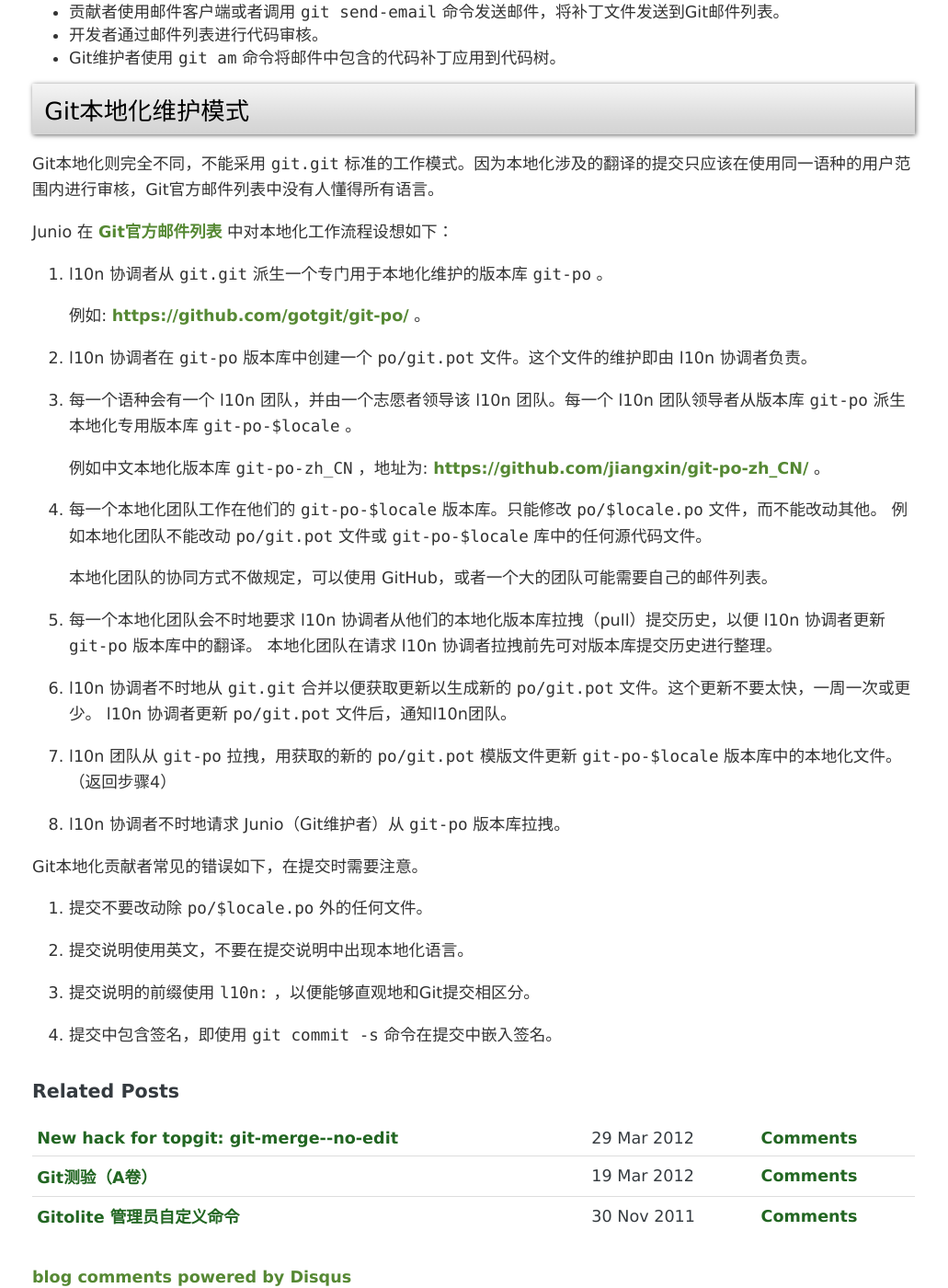
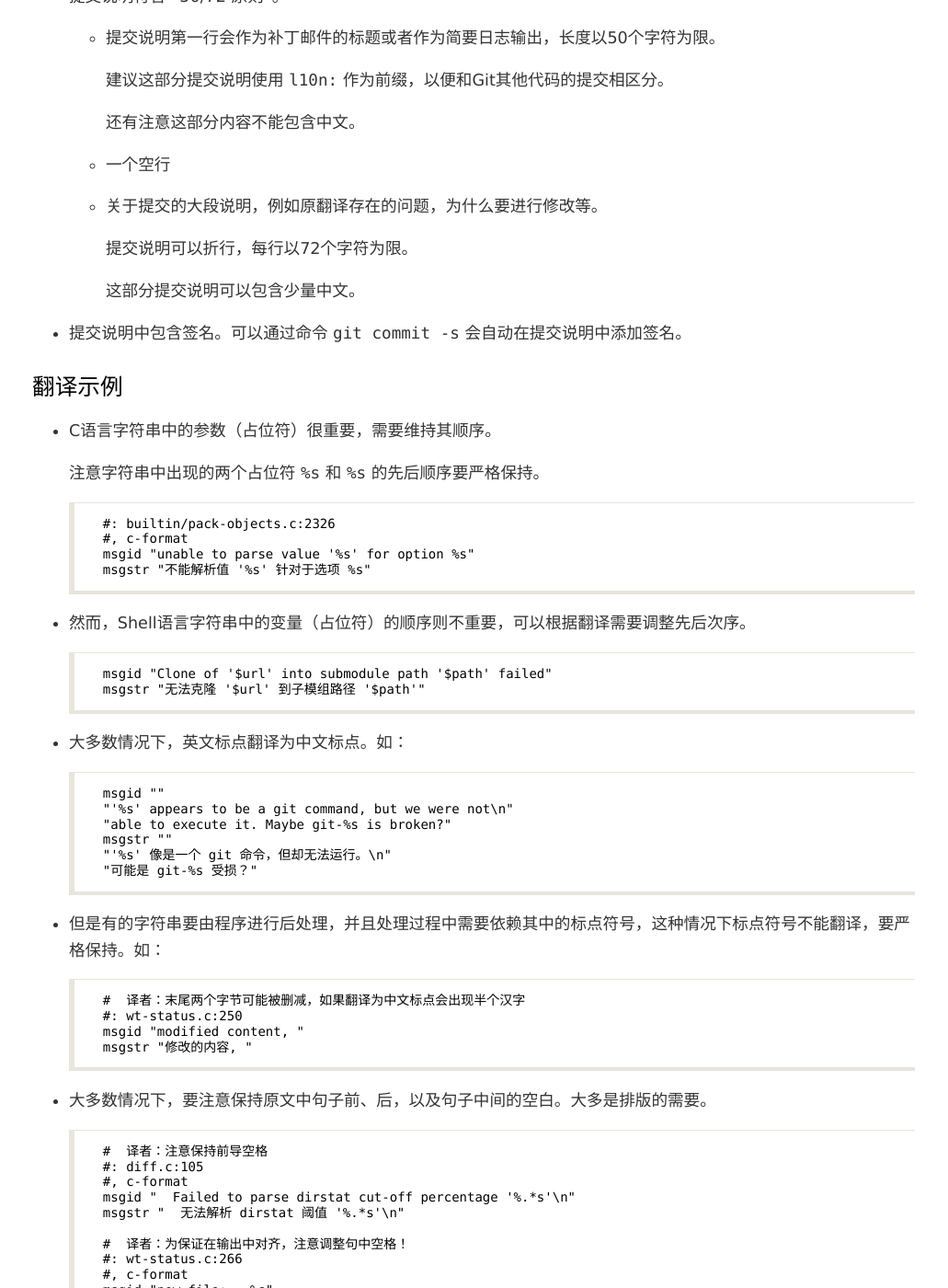
Before and after one commit to gotgit/gotgit.github.com, a Jekyll site: the page built from _posts/2012-02-28-git-l10n.md, in a window 1280 px wide and 1400 px high, scrolled down 1513 px. Shown: the whole window at 92% size, without its empty margins (125-1156 px from the left). Built offline with Jekyll 4.4.1, drawn with Linux system fonts in a browser that asks for light colours; Markdown is read by kramdown in place of the engine named in the settings; comment, search, counter and statistics services are not loaded; some of the changed text lies outside the part shown.

Commit message:
add git zh_CN l10n examples
Signed-off-by: Jiang Xin <worldhello.net@gmail.com>

```diff
--- a/_posts/2012-02-28-git-l10n.md
+++ b/_posts/2012-02-28-git-l10n.md
@@ -3,95 +3,200 @@ layout: post
 title: "Git中文本地化"
 ---
 
-Git从版本1.7.5（2011年4月）即开始国际化/本地化（i18n/l10n）的准备工作，到版本1.7.8正式完成了Git国际化/本地化框架和基础设施工作。
+Git从版本1.7.5（2011年4月）即开始国际化/本地化（i18n/l10n）的准备工作，到版本1.7.8正式完成了Git国际化/本地化框架和基础设施的工作。
 参见 [提交 5e9637c](https://github.com/git/git/commit/5e9637c629702e3d41ad01d95956d1835d7338e0) 。
 
-本地化工作也已经开始，可能会在 Git 1.7.10 版本对部分语种实现本地化。
+针对部分语种的本地化工作已经开始，最早会在 Git 1.7.10 版本开始提供中文的本地化支持。
 
-## Git中文本地化 ##
+## Git中文本地化注意事项 ##
 
-Git中文本地化的协同版本库为： [https://github.com/jiangxin/git-po-zh_CN/](https://github.com/jiangxin/git-po-zh_CN/) ，以下简称 `git-po-zh_CN` 。
-参与Git中文本地化，请使用GitHub提供的 Fork 和 Pull Request 工具。
+Git本地化（包括中文本地化）的协同方式不同于Git项目本身，不使用邮件列表进行提交评审，而是通过GitHub的协同工具来完成，这在Git邮件列表中有专门的讨论： [Git官方邮件列表](http://article.gmane.org/gmane.comp.version-control.git/189584) 。最终确定的工作流程参见Git源码中的文件 [po/README](https://github.com/git/git/blob/master/po/README) 。
 
-1. 本地化参与者使用 GitHub 的 Fork 功能从 `git-po-zh_CN` 派生项目，并将提交推送至派生版本库中。
+### 工作流程 ###
 
-2. 本地化参与者使用 GitHub 的 Pull Request 功能从派生版本库中的提交创建 Pull Request 到 `git-po-zh_CN` 版本库。
+中文本地化的协同版本库为： [https://github.com/gotgit/git-po-zh_CN/][git-po-zh_CN] ，以下简称 [git-po-zh_CN] 。
+如果您对翻译有修改或补充，请参照如下工作流程。
 
-3. 版本库 `git-po-zh_CN` 的管理者审核 Pull Request。若审核通过则将提交合并到代码树中。
+1. 使用 GitHub 的 Fork 功能从 [git-po-zh_CN] 派生项目。
+
+2. 从您个人派生的版本库克隆。如：
+
+        git clone git@github.com:<your-account>/git-po-zh_CN.git
+        cd git-po-zh_CN
+
+3. 修改 [po/zh_CN.po] 文件，补充和完善翻译内容，并提交。
+
+        edit po/zh_CN.po
+        ...
+        git add -u
+        git commit
+
+4. 将您的提交推送至GitHub（您的派生版本库）。
+
+        git push
+
+5. 使用GitHub提供的 pull request 功能，创建到 [git-po-zh_CN] 版本库的 Pull Request。
+
+6. 版本库 [git-po-zh_CN] 的管理者审核您的 Pull Request，若审核通过则将提交合并到代码树中，若不通过则会给出原因。
+
+### 提交规范 ###
 
 本地化参与者在创建 Pull Request 前，请先确认提交是否遵守下列规范：
 
-* 只能修改 `po/zh_CN.po` 文件，若改动了其他文件则提交被拒绝。
+* 只能修改 [po/zh_CN.po] 文件，或者在 [po/TEAMS] 文件中补充中文翻译团队成员列表。若对其他文件进行改动，会导致 pull request 被拒绝。
 
-* 提交说明必须使用英文，若在提交说明中包含中文则提交被拒绝。
+* 提交说明符合 “50/72 原则”。
 
-* 提交说明请使用 `l10n:` 作为前缀，以便和Git其他代码的提交相区分。
+  - 提交说明第一行会作为补丁邮件的标题或者作为简要日志输出，长度以50个字符为限。
 
-* 提交说明中应包含签名。使用命令 `git commit -s` 会自动在提交说明中添加签名。
+    建议这部分提交说明使用 `l10n:` 作为前缀，以便和Git其他代码的提交相区分。
 
-下面介绍一下 Git 国际化和本地化的整个工作流程。
+    还有注意这部分内容不能包含中文。
 
-## Git的国际化和本地化 ##
+  - 一个空行
 
-国际化（i18n）和本地化（l10n）的区别在于其工作内容的不同。Git国际化所做的工作包括：
+  - 关于提交的大段说明，例如原翻译存在的问题，为什么要进行修改等。
 
-- Gettext 相关函数的封装。
-- C 语言程序中字符串使用 gettext 相关函数标记。
-- Shell脚本中的字符串用 git-sh-i18n 中封装的 gettext 方法标记。
-- 提取和维护语言模版文件： `po/git.pot` 。
+    提交说明可以折行，每行以72个字符为限。
 
-Git本地化的工作包括：
-
-- 参照模版文件 `po/git.pot` ，逐条翻译为本地语言文件。如简体中文翻译为 `po/zh_CN.po` 。
-- 当 `po/git.pot` 更新时同步更新本地语言文件。
-
-## Git国际化维护模式 ##
-
-Git国际化的维护模式和 `git.git` 源代码的维护方式并无差别，即：
-
-- 贡献者使用 `git format-patch` 命令，将提交转换为补丁文件。
-- 贡献者使用邮件客户端或者调用 `git send-email` 命令发送邮件，将补丁文件发送到Git邮件列表。
-- 开发者通过邮件列表进行代码审核。
-- Git维护者使用 `git am` 命令将邮件中包含的代码补丁应用到代码树。
-
-## Git本地化维护模式 ##
-
-Git本地化则完全不同，不能采用 `git.git` 标准的工作模式。因为本地化涉及的翻译的提交只应该在使用同一语种的用户范围内进行审核，Git官方邮件列表中没有人懂得所有语言。
-
-Junio 在 [Git官方邮件列表](http://article.gmane.org/gmane.comp.version-control.git/189584) 中对本地化工作流程设想如下：
-
-1. l10n 协调者从 `git.git` 派生一个专门用于本地化维护的版本库 `git-po` 。
-
-    例如: [https://github.com/gotgit/git-po/](https://github.com/gotgit/git-po/) 。
-
-2. l10n 协调者在 `git-po` 版本库中创建一个 `po/git.pot` 文件。这个文件的维护即由 l10n 协调者负责。
-
-3. 每一个语种会有一个 l10n 团队，并由一个志愿者领导该 l10n 团队。每一个 l10n 团队领导者从版本库 `git-po` 派生本地化专用版本库 `git-po-$locale` 。
-
-    例如中文本地化版本库 `git-po-zh_CN` ，地址为: [https://github.com/jiangxin/git-po-zh_CN/](https://github.com/jiangxin/git-po-zh_CN/) 。
-
-4. 每一个本地化团队工作在他们的 `git-po-$locale` 版本库。只能修改 `po/$locale.po` 文件，而不能改动其他。
-   例如本地化团队不能改动 `po/git.pot` 文件或 `git-po-$locale` 库中的任何源代码文件。
-
-    本地化团队的协同方式不做规定，可以使用 GitHub，或者一个大的团队可能需要自己的邮件列表。
+    这部分提交说明可以包含少量中文。
 
 
-5. 每一个本地化团队会不时地要求 l10n 协调者从他们的本地化版本库拉拽（pull）提交历史，以便 l10n 协调者更新 `git-po` 版本库中的翻译。
-   本地化团队在请求 l10n 协调者拉拽前先可对版本库提交历史进行整理。
+* 提交说明中包含签名。可以通过命令 `git commit -s` 会自动在提交说明中添加签名。
 
-6. l10n 协调者不时地从 `git.git` 合并以便获取更新以生成新的 `po/git.pot` 文件。这个更新不要太快，一周一次或更少。
-   l10n 协调者更新 `po/git.pot` 文件后，通知l10n团队。
+### 翻译示例 ###
 
-7. l10n 团队从 `git-po` 拉拽，用获取的新的 `po/git.pot` 模版文件更新 `git-po-$locale` 版本库中的本地化文件。（返回步骤4）
+* C语言字符串中的参数（占位符）很重要，需要维持其顺序。
 
-8. l10n 协调者不时地请求 Junio（Git维护者）从 `git-po` 版本库拉拽。
+  注意字符串中出现的两个占位符 `%s` 和 `%s` 的先后顺序要严格保持。
 
-Git本地化贡献者常见的错误如下，在提交时需要注意。
+        #: builtin/pack-objects.c:2326
+        #, c-format
+        msgid "unable to parse value '%s' for option %s"
+        msgstr "不能解析值 '%s' 针对于选项 %s"
 
-1. 提交不要改动除 `po/$locale.po` 外的任何文件。
+* 然而，Shell语言字符串中的变量（占位符）的顺序则不重要，可以根据翻译需要调整先后次序。
 
-2. 提交说明使用英文，不要在提交说明中出现本地化语言。
+        msgid "Clone of '$url' into submodule path '$path' failed"
+        msgstr "无法克隆 '$url' 到子模组路径 '$path'"
 
-3. 提交说明的前缀使用 `l10n:` ，以便能够直观地和Git提交相区分。
+* 大多数情况下，英文标点翻译为中文标点。如：
 
-4. 提交中包含签名，即使用 `git commit -s` 命令在提交中嵌入签名。
+        msgid ""
+        "'%s' appears to be a git command, but we were not\n"
+        "able to execute it. Maybe git-%s is broken?"
+        msgstr ""
+        "'%s' 像是一个 git 命令，但却无法运行。\n"
+        "可能是 git-%s 受损？"
+
+* 但是有的字符串要由程序进行后处理，并且处理过程中需要依赖其中的标点符号，这种情况下标点符号不能翻译，要严格保持。如：
+
+        #  译者：末尾两个字节可能被删减，如果翻译为中文标点会出现半个汉字
+        #: wt-status.c:250
+        msgid "modified content, "
+        msgstr "修改的内容, "
+
+* 大多数情况下，要注意保持原文中句子前、后，以及句子中间的空白。大多是排版的需要。
+
+        #  译者：注意保持前导空格
+        #: diff.c:105
+        #, c-format
+        msgid "  Failed to parse dirstat cut-off percentage '%.*s'\n"
+        msgstr "  无法解析 dirstat 阈值 '%.*s'\n"
+
+        #  译者：为保证在输出中对齐，注意调整句中空格！
+        #: wt-status.c:266
+        #, c-format
+        msgid "new file:   %s"
+        msgstr "新文件：    %s"
+
+        #  译者：为保证在输出中对齐，注意调整句中空格！
+        #: wt-status.c:269
+        #, c-format
+        msgid "copied:     %s -> %s"
+        msgstr "拷贝：      %s -> %s"
+
+        #  译者：注意保持句尾空格
+        #: wt-status.c:890
+        msgid "Initial commit on "
+        msgstr "初始提交于 "
+
+* 但有的情况下涉及到两个翻译为中文的字符串拼接，原文中句子前、后包括句中的空白需要在译文中删除。
+
+        #  译者：汉字之间无空格，故删除尾部空格
+        #. TRANSLATORS: This is "remote " in "remote branch '%s' not found"
+        #: builtin/branch.c:163
+        msgid "remote "
+        msgstr "远程"
+
+        #  译者：%s若翻为中文，前后不需要空格
+        #: builtin/commit.c:783
+        #, c-format
+        msgid ""
+        "\n"
+        "It looks like you may be committing a %s.\n"
+        "If this is not correct, please remove the file\n"
+        "\t%s\n"
+        "and try again.\n"
+        msgstr ""
+        "\n"
+        "看起来您正在提交一个%s。\n"
+        "如果不是这样，请删除文件\n"
+        "\t%s\n"
+        "然后重试。\n"
+
+* 大多数情况下，考虑到输出的美观，需要重新对译文字符串进行排版（重新设置换行符）。
+
+        #: builtin/commit.c:42
+        msgid ""
+        "Your name and email address were configured automatically based\n"
+        "on your username and hostname. Please check that they are accurate.\n"
+        "You can suppress this message by setting them explicitly:\n"
+        "\n"
+        "    git config --global user.name \"Your Name\"\n"
+        "    git config --global user.email you@example.com\n"
+        "\n"
+        "After doing this, you may fix the identity used for this commit with:\n"
+        "\n"
+        "    git commit --amend --reset-author\n"
+        msgstr ""
+        "您的姓名和邮件地址基于登录名和主机名进行了自动设置。请检查它们正确\n"
+        "与否。您可以通过下面的命令对其进行明确地设置以免再出现本提示信息：\n"
+        "\n"
+        "    git config --global user.name \"Your Name\"\n"
+        "    git config --global user.email you@example.com\n"
+        "\n"
+        "设置完毕后，您可以用下面的命令来修正本次提交所使用的用户身份：\n"
+        "\n"
+        "    git commit --amend --reset-author\n"
+
+* 但有时保持原有换行方式更好。
+
+  下面的示例中如果译文将两行合并为同一行，会因为两处的 `%s` 被扩展造成输出太长。
+
+        #  译者：保持原换行格式，在输出时 %s 的替代内容会让字符串变长
+        #: builtin/branch.c:137
+        #, c-format
+        msgid ""
+        "deleting branch '%s' that has been merged to\n"
+        "         '%s', but not yet merged to HEAD."
+        msgstr ""
+        "将要删除的分支 '%s' 已经被合并到\n"
+        "         '%s'，但未合并到 HEAD。"
+
+## 术语表 ##
+
+已翻译内容中涉及到的术语的翻译做到了基本一致，若遇到不确认的术语请先在已翻译内容中查找，恕不一一列举。
+
+## 为什么有的Git命令的输出还没有翻译？ ##
+
+如果遇到您需要的Git命令尚未翻译，往往不是因为中文本地化翻译未完成，而是因为相应命令的输出尚未进行国际化标识。
+Git 的国际化（i18n）和本地化（l10n）刚刚开始，肯定存在很多命令输出被遗漏，没有使用相关语法进行标识，导致未能在本地化文件中出现。
+
+如果确实属于此种情况，就不能按照本文介绍的中文本地化工作流程进行操作，而是按照修改Git源代码的工作流程进行工作。
+
+具体参见 [Documentation/SubmittingPatchest](https://github.com/git/git/blob/master/Documentation/SubmittingPatches) 。
+
+ [git-po-zh_CN]: https://github.com/gotgit/git-po-zh_CN/
+ [po/zh_CN.po]: https://github.com/gotgit/git-po-zh_CN/blob/master/po/zh_CN.po
+ [po/TEAMS]: https://github.com/gotgit/git-po-zh_CN/blob/master/po/TEAMS
```
